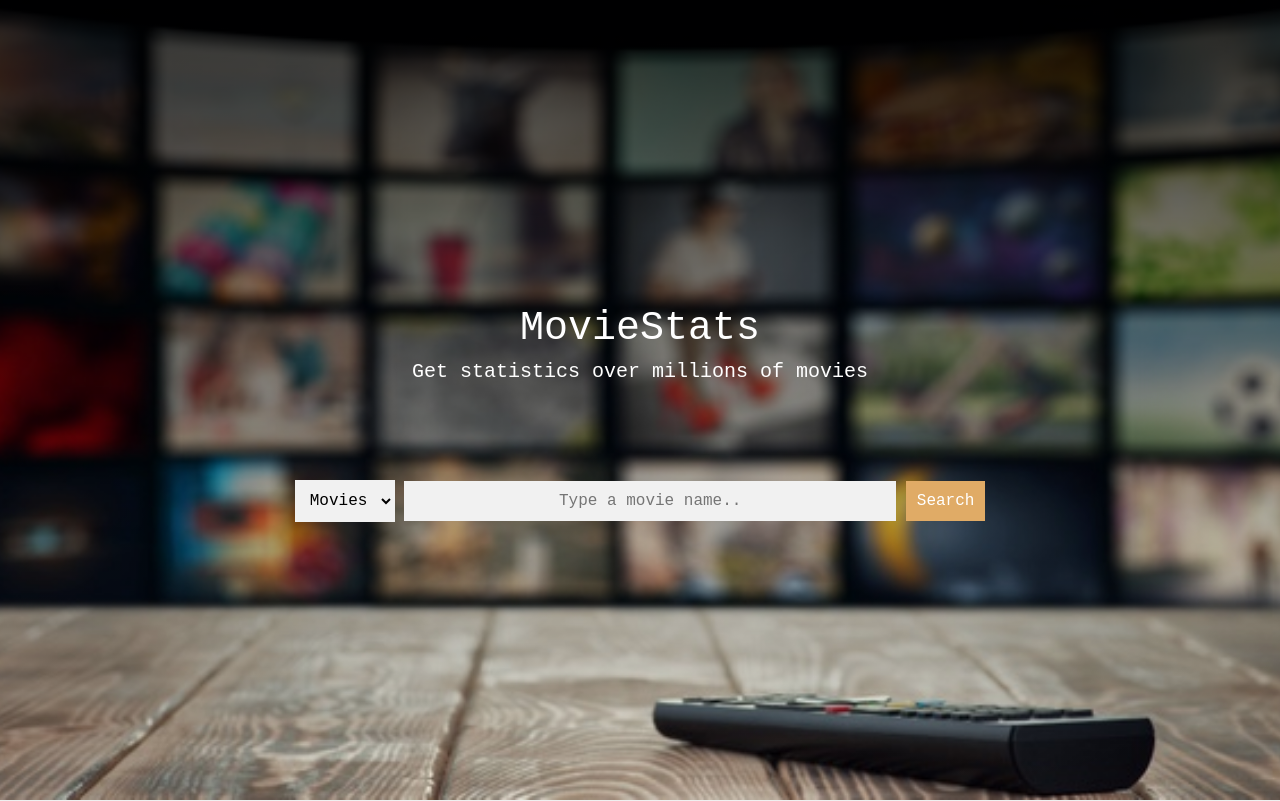
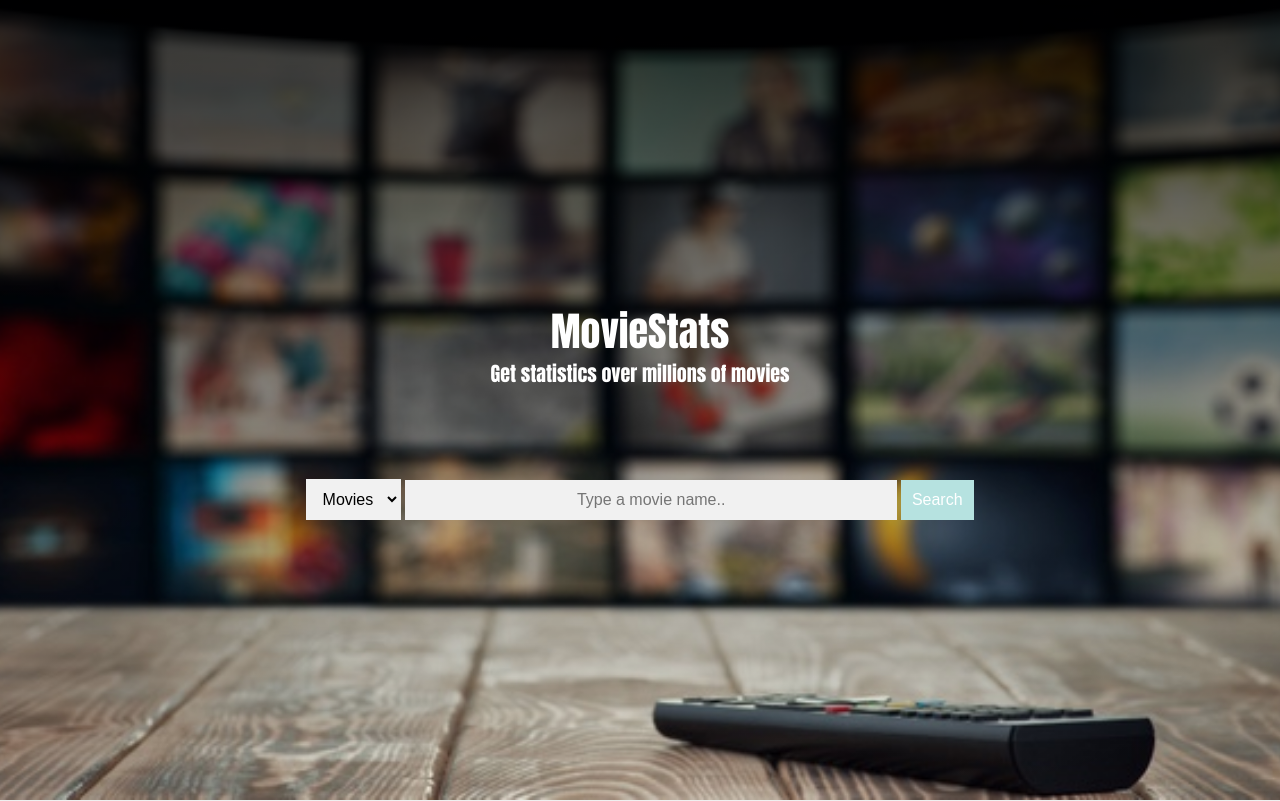
Before and after one commit to DoriRimon/MovieStats, a Flask app: page / in a window 1280 px wide. Run offline with Flask 2, Linux system fonts and the light colour scheme.

Commit message:
design changes

```diff
--- a/SRC/APPLICATION-SOURCE-CODE/static/css/blocks.css
+++ b/SRC/APPLICATION-SOURCE-CODE/static/css/blocks.css
@@ -1,5 +1,5 @@
 body {
-    background-color: #e2e2e2;
+    background-color: #3aafa9ad;
 }
 
 #blocks {
--- a/SRC/APPLICATION-SOURCE-CODE/static/css/genre.css
+++ b/SRC/APPLICATION-SOURCE-CODE/static/css/genre.css
@@ -73,6 +73,7 @@ body {
     display: flex;
     flex-direction: column;
     align-items: center;
+    width: 70%;
 }
 
 .text h1 {
--- a/SRC/APPLICATION-SOURCE-CODE/static/css/style.css
+++ b/SRC/APPLICATION-SOURCE-CODE/static/css/style.css
@@ -7,7 +7,7 @@ button,hr,input{overflow:visible}audio,canvas,progress,video{display:inline-bloc
 /*-----|| General ||-----*/
 
 * {
-	font-family: 'Courier New', arial, sans-serif !important;
+	font-family: 'Impact', arial, fantasy;
 }
 
 html,
@@ -16,7 +16,6 @@ html,
 }
 
 body {
-	font-family: 'Courier New', arial, sans-serif;
 	cursor: default;
 	height: 100%;
 }
@@ -100,7 +99,7 @@ a:hover {
 }
 
 .top-inner .form input[type=submit] {
-	background-color: #e0ab66;
+	background-color: #b6e2e0;
 	color: #fff;
 	outline: none;
 }
--- a/SRC/APPLICATION-SOURCE-CODE/static/js/genre.js
+++ b/SRC/APPLICATION-SOURCE-CODE/static/js/genre.js
@@ -66,7 +66,7 @@ function createTop() {
 }
 
 function createRevText(revenue) {
-    return revenue.toString().replace(/\B(?=(\d{3})+(?!\d))/g, ",") + '$';
+    return 'Revenue: ' + revenue.toString().replace(/\B(?=(\d{3})+(?!\d))/g, ",") + '$';
 }
 
 let wrapper = document.getElementById('wrapper');
```
